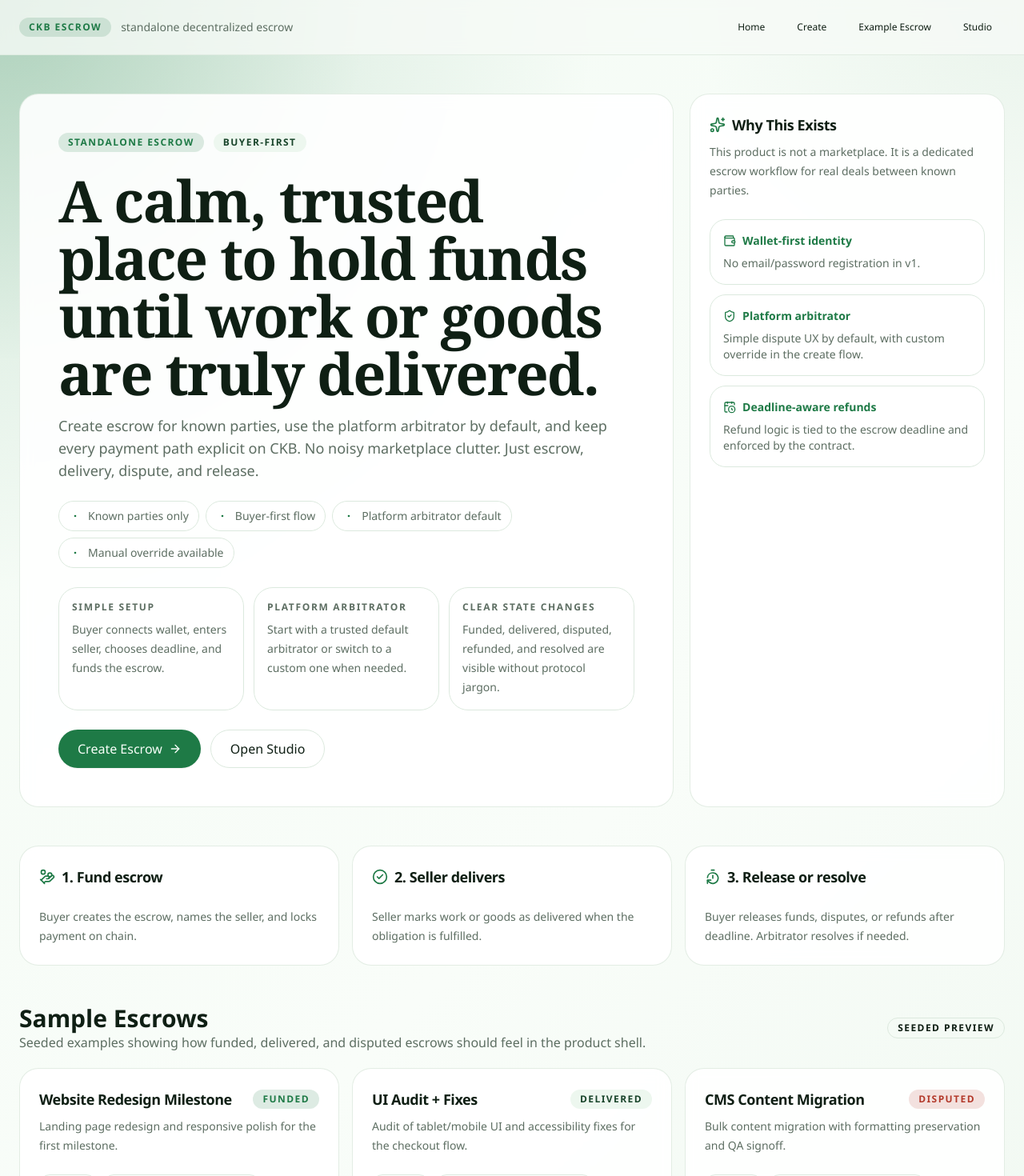
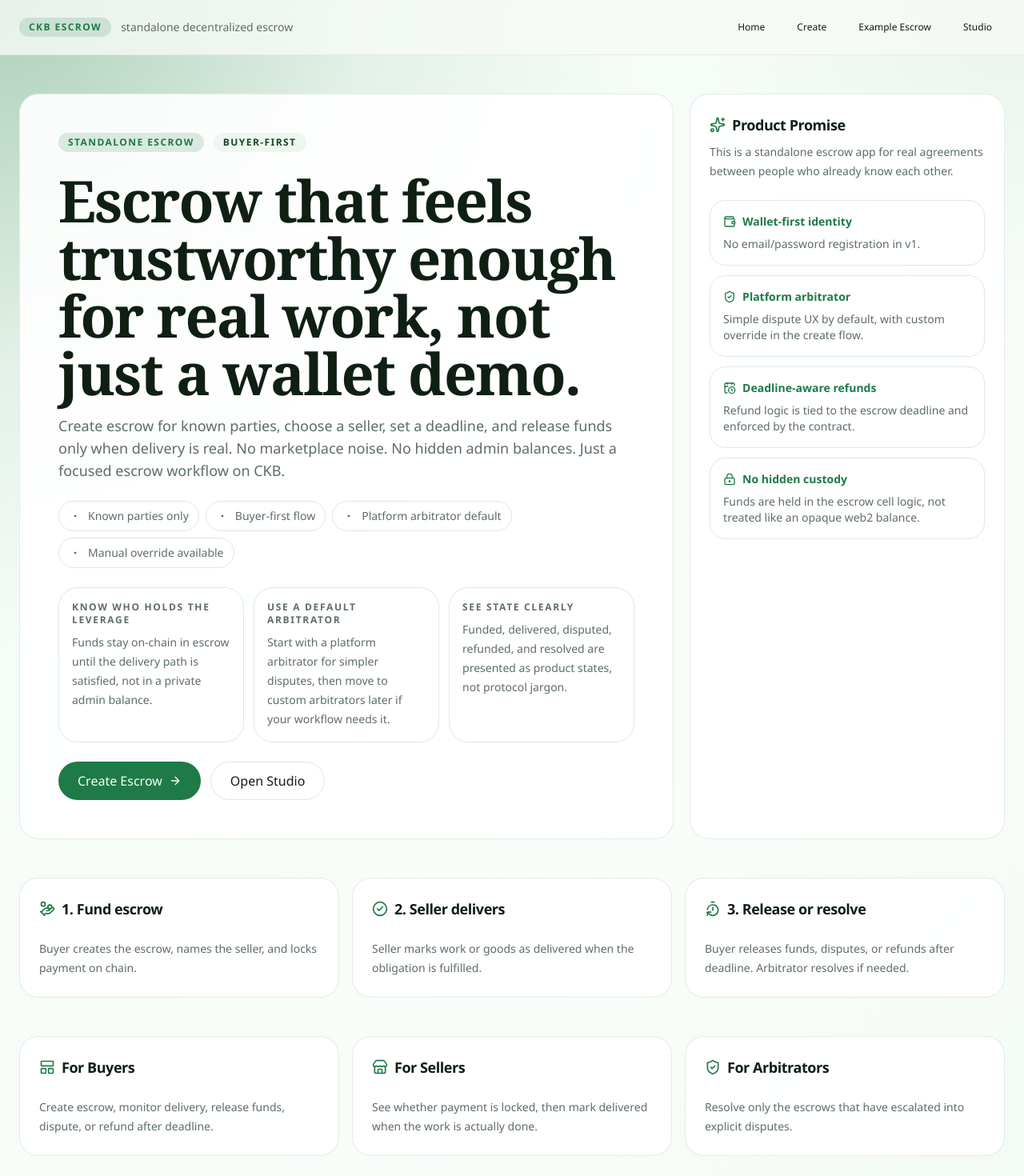
Before and after one commit to kayceeDev/ckb-escrow-studio, a Next.js app in the folder packages/frontend/: page / in a window 1280 px wide. Shown: the top 1470 px of the page at 80% size. Built offline with nearby package versions, Linux system fonts and the light colour scheme.

Commit message:
Improve buyer-facing home experience

```diff
--- a/packages/frontend/src/product/ProductHome.tsx
+++ b/packages/frontend/src/product/ProductHome.tsx
@@ -7,8 +7,11 @@ import {
   CheckCircle2,
   Dot,
   HandCoins,
+  LayoutPanelTop,
+  LockKeyhole,
   ShieldCheck,
   Sparkles,
+  Store,
   TimerReset,
   Wallet,
 } from "lucide-react";
@@ -22,7 +25,7 @@ import {
   CardHeader,
   CardTitle,
 } from "../components/ui";
-import { productEscrows } from "./mock-data";
+import { buyerHighlights, productEscrows } from "./mock-data";
 
 export function ProductHome() {
   return (
@@ -41,10 +44,10 @@ export function ProductHome() {
 
             <div className="space-y-4">
               <h1 className="max-w-4xl font-serif text-4xl font-semibold tracking-tight text-balance md:text-7xl">
-                A calm, trusted place to hold funds until work or goods are truly delivered.
+                Escrow that feels trustworthy enough for real work, not just a wallet demo.
               </h1>
               <p className="max-w-3xl text-base leading-8 text-muted-foreground md:text-lg">
-                Create escrow for known parties, use the platform arbitrator by default, and keep every payment path explicit on CKB. No noisy marketplace clutter. Just escrow, delivery, dispute, and release.
+                Create escrow for known parties, choose a seller, set a deadline, and release funds only when delivery is real. No marketplace noise. No hidden admin balances. Just a focused escrow workflow on CKB.
               </p>
             </div>
 
@@ -66,20 +69,7 @@ export function ProductHome() {
             </div>
 
             <div className="grid gap-3 md:grid-cols-3">
-              {[
-                {
-                  title: "Simple setup",
-                  body: "Buyer connects wallet, enters seller, chooses deadline, and funds the escrow.",
-                },
-                {
-                  title: "Platform arbitrator",
-                  body: "Start with a trusted default arbitrator or switch to a custom one when needed.",
-                },
-                {
-                  title: "Clear state changes",
-                  body: "Funded, delivered, disputed, refunded, and resolved are visible without protocol jargon.",
-                },
-              ].map((item) => (
+              {buyerHighlights.map((item) => (
                 <div
                   key={item.title}
                   className="rounded-[1.5rem] border border-border bg-white/70 p-4"
@@ -110,10 +100,10 @@ export function ProductHome() {
           <CardHeader>
             <CardTitle className="flex items-center gap-2">
               <Sparkles className="h-5 w-5 text-primary" />
-              Why This Exists
+              Product Promise
             </CardTitle>
             <CardDescription>
-              This product is not a marketplace. It is a dedicated escrow workflow for real deals between known parties.
+              This is a standalone escrow app for real agreements between people who already know each other.
             </CardDescription>
           </CardHeader>
           <CardContent className="grid gap-3">
@@ -137,6 +127,13 @@ export function ProductHome() {
                 <span className="text-sm font-semibold">Deadline-aware refunds</span>
               </div>
               <p className="text-sm text-muted-foreground">Refund logic is tied to the escrow deadline and enforced by the contract.</p>
+            </div>
+            <div className="rounded-[1.25rem] border border-border bg-white/75 p-4">
+              <div className="mb-2 flex items-center gap-2 text-primary">
+                <LockKeyhole className="h-4 w-4" />
+                <span className="text-sm font-semibold">No hidden custody</span>
+              </div>
+              <p className="text-sm text-muted-foreground">Funds are held in the escrow cell logic, not treated like an opaque web2 balance.</p>
             </div>
           </CardContent>
         </Card>
@@ -169,6 +166,38 @@ export function ProductHome() {
             </CardHeader>
             <CardContent>
               <p className="text-sm leading-6 text-muted-foreground">{step.body}</p>
+            </CardContent>
+          </Card>
+        ))}
+      </section>
+
+      <section className="mb-12 grid gap-4 md:grid-cols-3">
+        {[
+          {
+            title: "For Buyers",
+            body: "Create escrow, monitor delivery, release funds, dispute, or refund after deadline.",
+            icon: <LayoutPanelTop className="h-5 w-5 text-primary" />,
+          },
+          {
+            title: "For Sellers",
+            body: "See whether payment is locked, then mark delivered when the work is actually done.",
+            icon: <Store className="h-5 w-5 text-primary" />,
+          },
+          {
+            title: "For Arbitrators",
+            body: "Resolve only the escrows that have escalated into explicit disputes.",
+            icon: <ShieldCheck className="h-5 w-5 text-primary" />,
+          },
+        ].map((item) => (
+          <Card key={item.title}>
+            <CardHeader>
+              <CardTitle className="flex items-center gap-2 text-lg">
+                {item.icon}
+                {item.title}
+              </CardTitle>
+            </CardHeader>
+            <CardContent>
+              <p className="text-sm leading-6 text-muted-foreground">{item.body}</p>
             </CardContent>
           </Card>
         ))}
--- a/packages/frontend/src/product/mock-data.ts
+++ b/packages/frontend/src/product/mock-data.ts
@@ -70,3 +70,18 @@ export const productEscrows: ProductEscrowRecord[] = [
 export function getEscrowById(id: string): ProductEscrowRecord | undefined {
   return productEscrows.find((escrow) => escrow.id === id);
 }
+
+export const buyerHighlights = [
+  {
+    title: "Know who holds the leverage",
+    body: "Funds stay on-chain in escrow until the delivery path is satisfied, not in a private admin balance.",
+  },
+  {
+    title: "Use a default arbitrator",
+    body: "Start with a platform arbitrator for simpler disputes, then move to custom arbitrators later if your workflow needs it.",
+  },
+  {
+    title: "See state clearly",
+    body: "Funded, delivered, disputed, refunded, and resolved are presented as product states, not protocol jargon.",
+  },
+];
```
